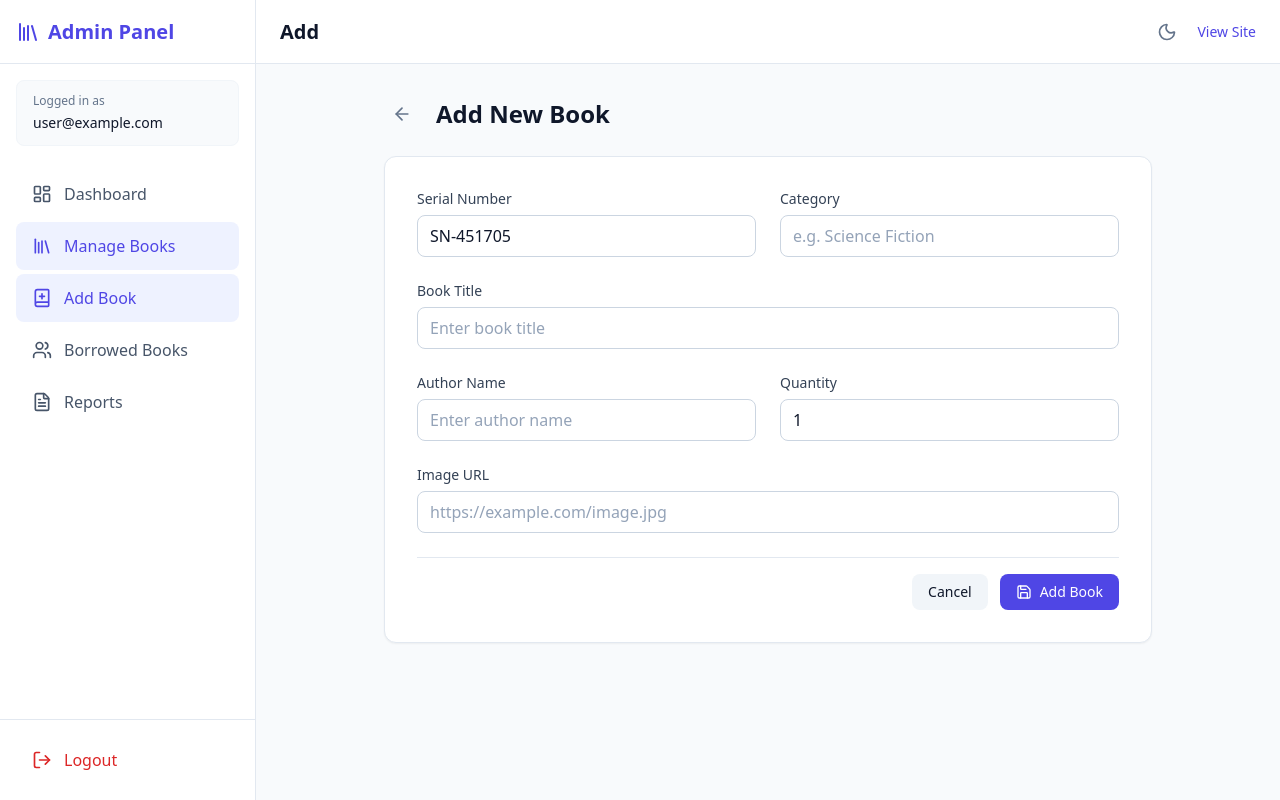
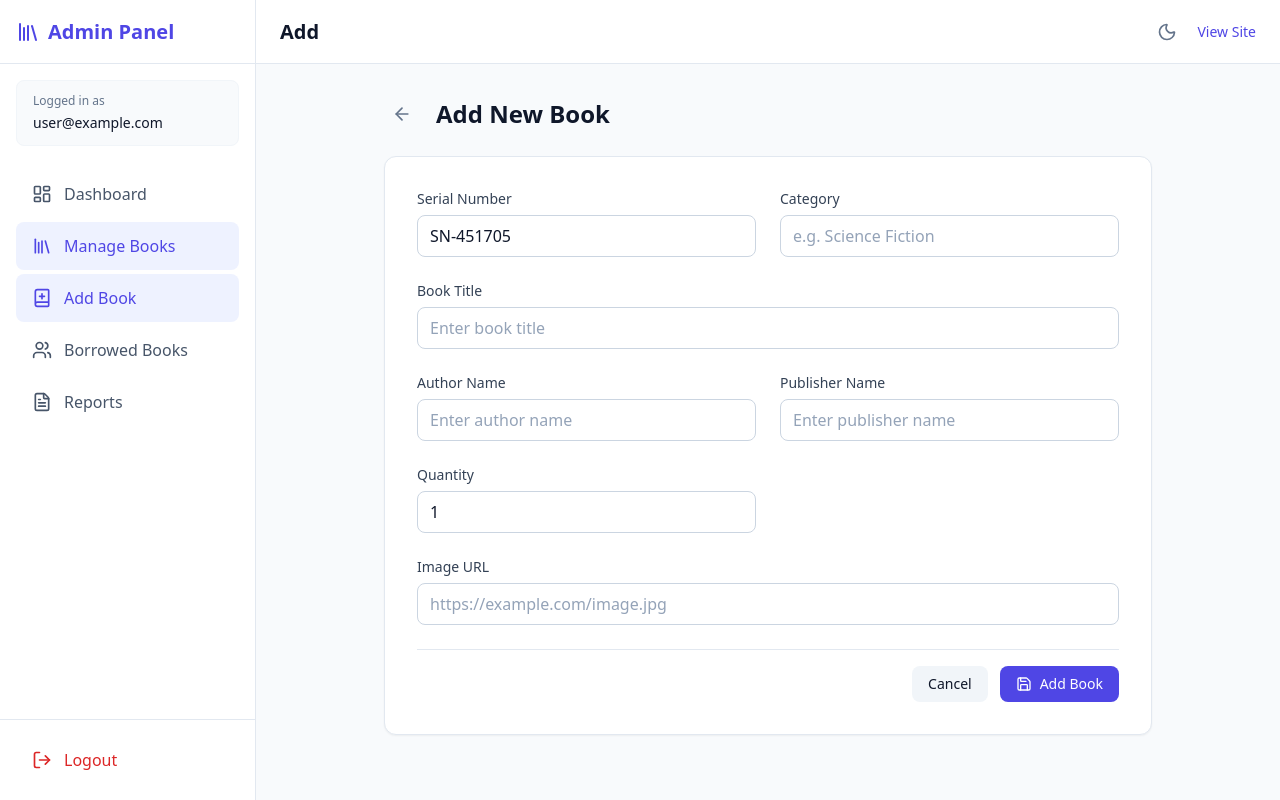
Before and after one commit to Nihalpm123/library-managment-system, a React (Vite) app: page /admin/books/add in a window 1280 px wide. Built offline with nearby package versions, Linux system fonts and the light colour scheme; no server answers; sample sign-in values are in the browser's storage.

Commit message:
Add publisher field to book form

```diff
--- a/src/pages/admin/AddEditBook.jsx
+++ b/src/pages/admin/AddEditBook.jsx
@@ -19,6 +19,7 @@ const AddEditBook = () => {
   const [formData, setFormData] = useState({
     title: '',
     author: '',
+    publisher: '',
     category: '',
     quantity: 1,
     imageURL: '',
@@ -144,6 +145,14 @@ const AddEditBook = () => {
               placeholder="Enter author name"
             />
             <Input
+              label="Publisher Name"
+              name="publisher"
+              value={formData.publisher}
+              onChange={handleChange}
+              required
+              placeholder="Enter publisher name"
+            />
+            <Input
               label="Quantity"
               type="number"
               name="quantity"
```
